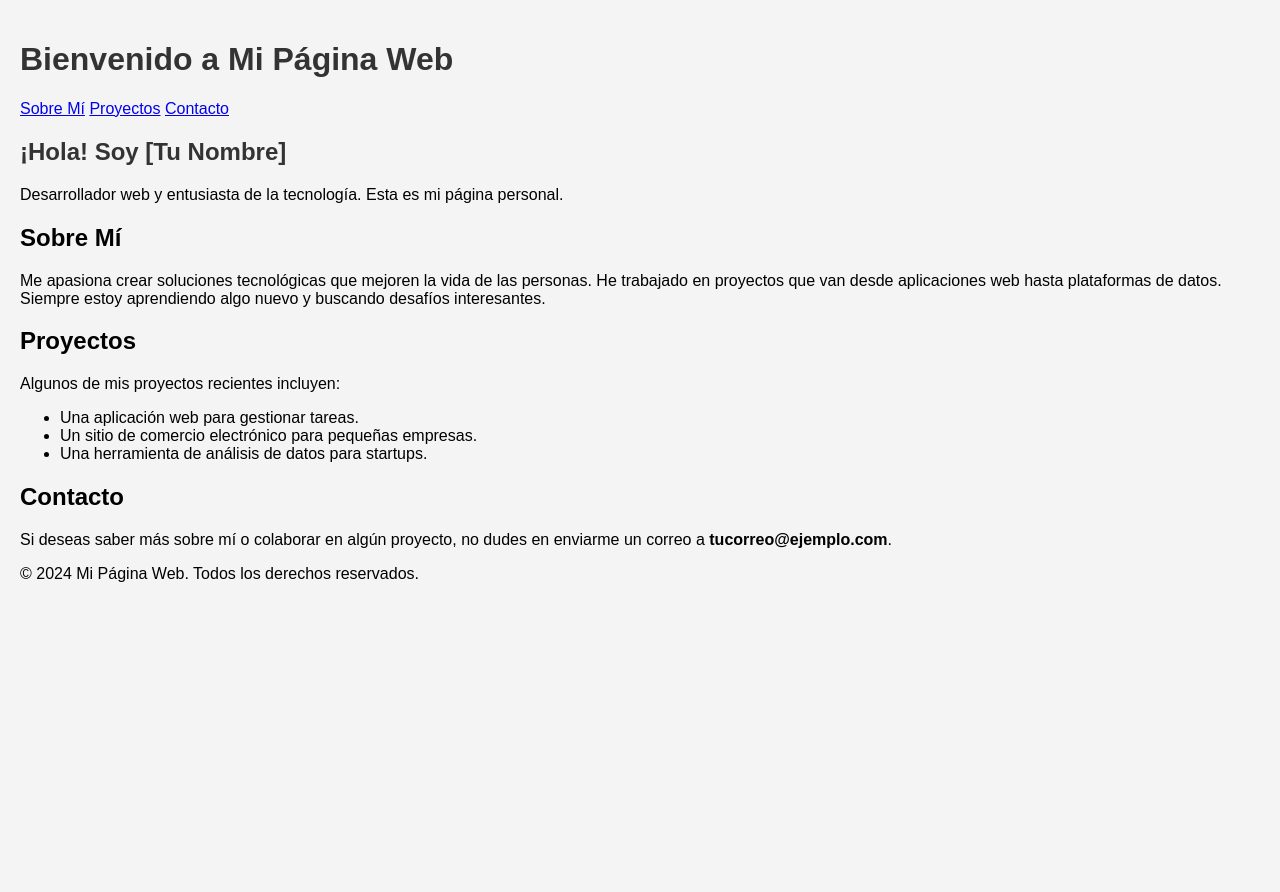
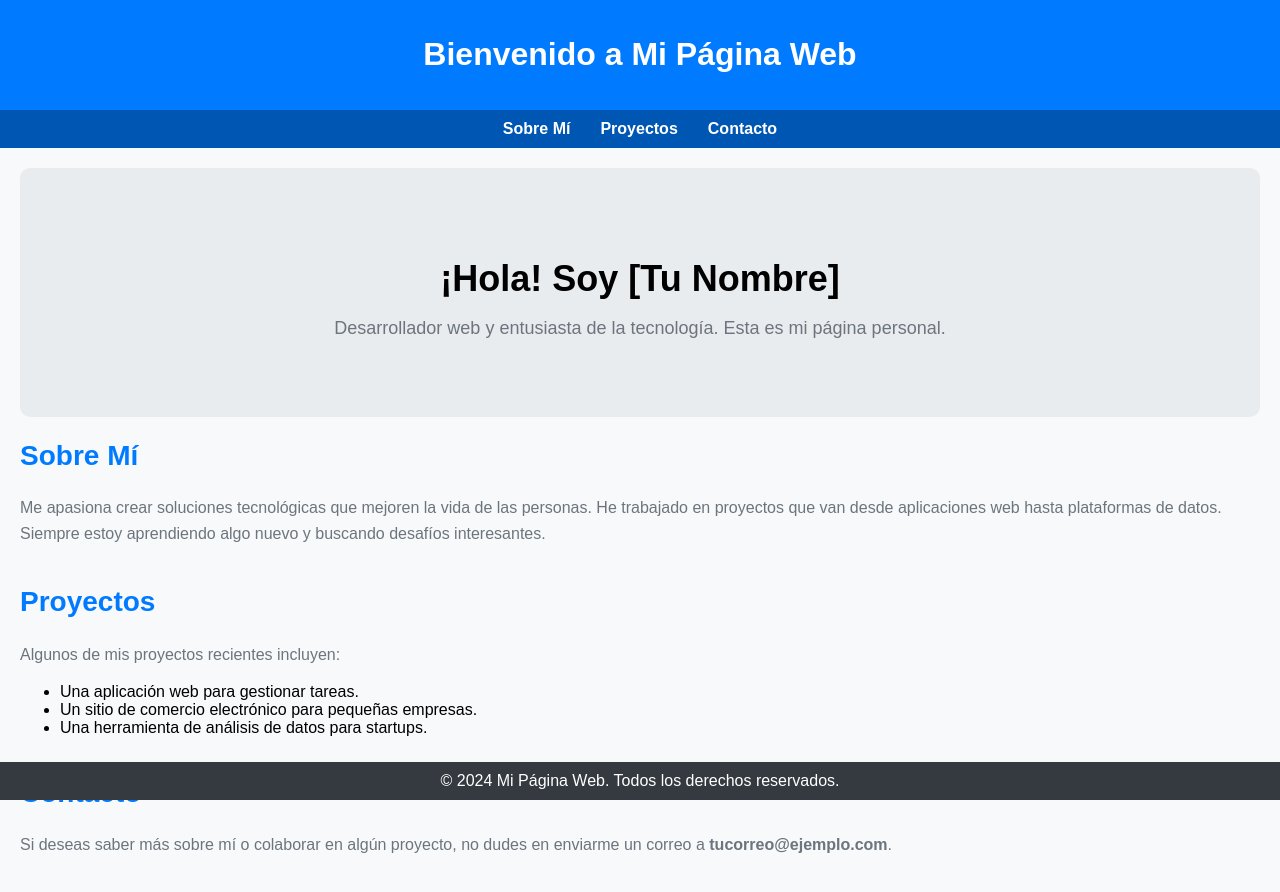
Before and after one commit to Criss1210/pagina-web, a plain HTML site: page index.html in a window 1280 px wide. Before the commit the page ends 800 px from the top, so only its background shows below. Drawn offline with Linux system fonts and the light colour scheme.

Commit message:
Update styles.css

```diff
--- a/styles.css
+++ b/styles.css
@@ -1,10 +1,81 @@
 body {
     font-family: Arial, sans-serif;
-    background-color: #f4f4f4;
     margin: 0;
+    padding: 0;
+    background-color: #f8f9fa;
+}
+
+header {
+    background-color: #007bff;
+    color: white;
+    padding: 15px 0;
+    text-align: center;
+}
+
+nav {
+    display: flex;
+    justify-content: center;
+    background-color: #0056b3;
+    padding: 10px 0;
+}
+
+nav a {
+    color: white;
+    text-decoration: none;
+    margin: 0 15px;
+    font-weight: bold;
+}
+
+nav a:hover {
+    text-decoration: underline;
+}
+
+.container {
     padding: 20px;
 }
 
-h1 {
-    color: #333;
+.hero {
+    background-color: #e9ecef;
+    padding: 60px;
+    text-align: center;
+    border-radius: 10px;
+    margin-bottom: 20px;
 }
+
+.hero h1 {
+    font-size: 36px;
+    margin-bottom: 10px;
+}
+
+.hero p {
+    font-size: 18px;
+    color: #6c757d;
+}
+
+.section {
+    margin-bottom: 40px;
+}
+
+.section h2 {
+    font-size: 28px;
+    color: #007bff;
+}
+
+.section p {
+    color: #6c757d;
+    line-height: 1.6;
+}
+
+footer {
+    background-color: #343a40;
+    color: white;
+    text-align: center;
+    padding: 10px 0;
+    position: fixed;
+    width: 100%;
+    bottom: 0;
+}
+
+footer p {
+    margin: 0;
+}
```
